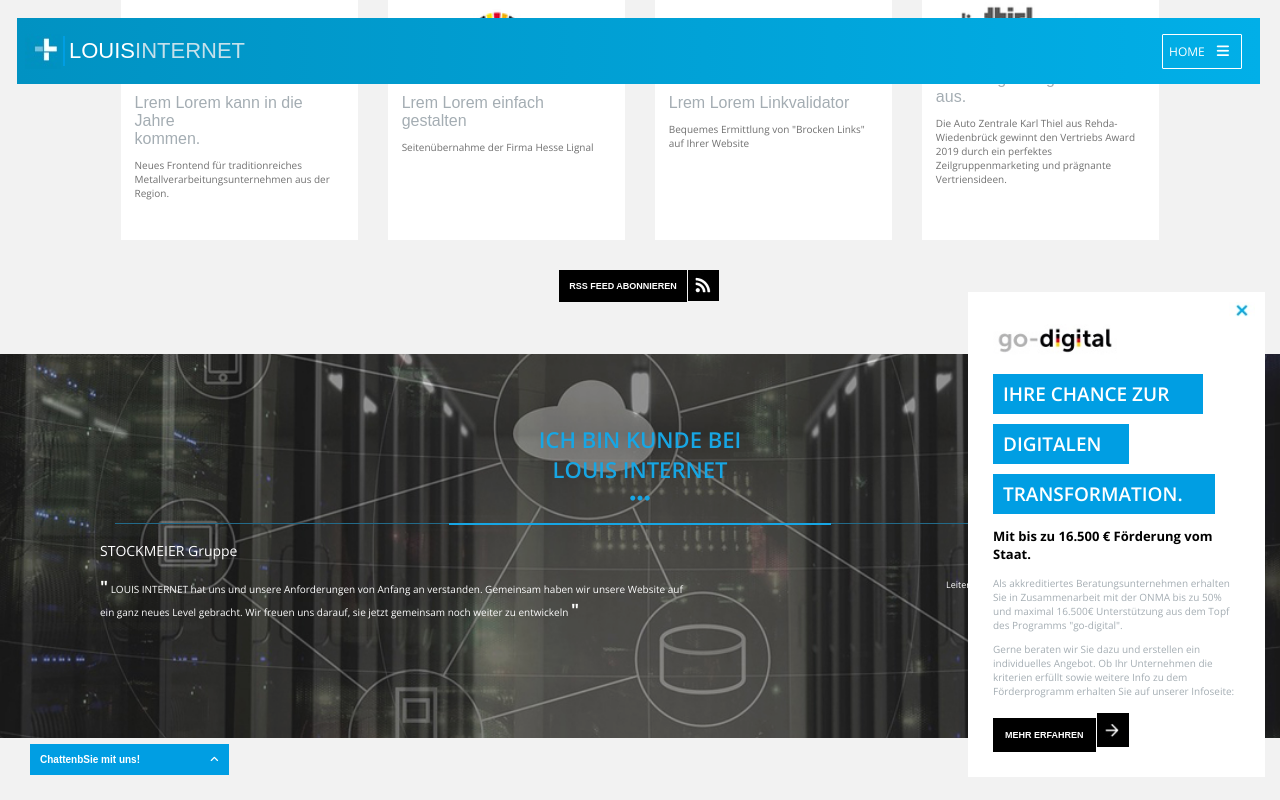
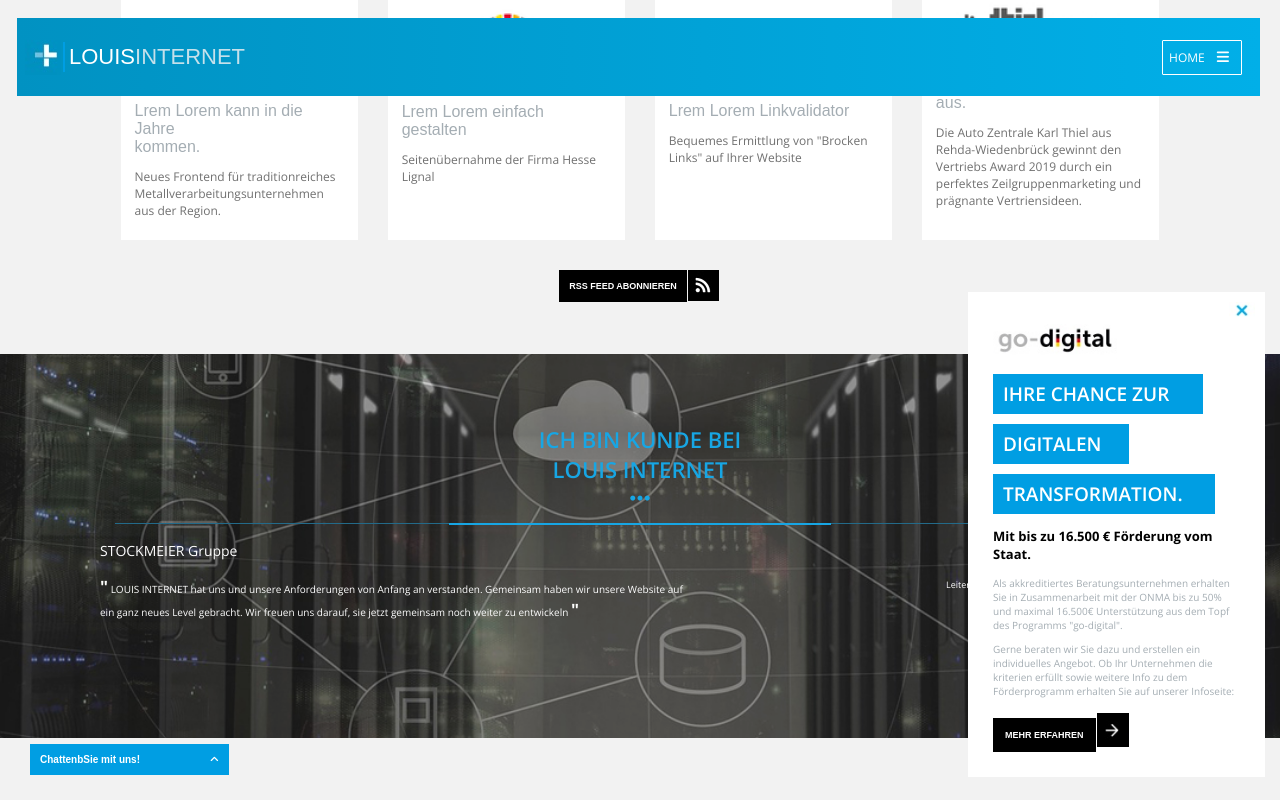
Before and after one commit to ellachoy/louis_go-digital, a plain HTML site: page index.html in a window 1280 px wide. Drawn offline with nearby package versions, Linux system fonts and the light colour scheme.

Commit message:
size_aktuell2

```diff
--- a/style.css
+++ b/style.css
@@ -85,8 +85,7 @@
     align-items:center;
     background-color: var(--color-navbar);
     background: linear-gradient(to right, var(--color-navbar) , rgb(1, 175, 232));
-    /* padding: 0 22px 0 8px; */
-    /* margin:17px 0 ;  */
+   padding:6px 0;
     z-index: 1;
 }
 .navbar__logo{
@@ -158,18 +157,18 @@
     background-color:white;
 }
 .aktuelles__info img{
-    width:90%;
+    width:100%;
 }
 .info__title{
     color:var(--color-grey);
-    font-size:16px;
+    /* font-size:16px; */
     font-weight: var(--weight-light);
     font-family:sans-serif;
     margin:10px auto ;
 }
 .info__text{
     color:var(--color-dark-grey);
-    font-size: 10px;
+    /* font-size: 10px; */
 }
 /* RSS Feed */
 #rss-feed{
```
